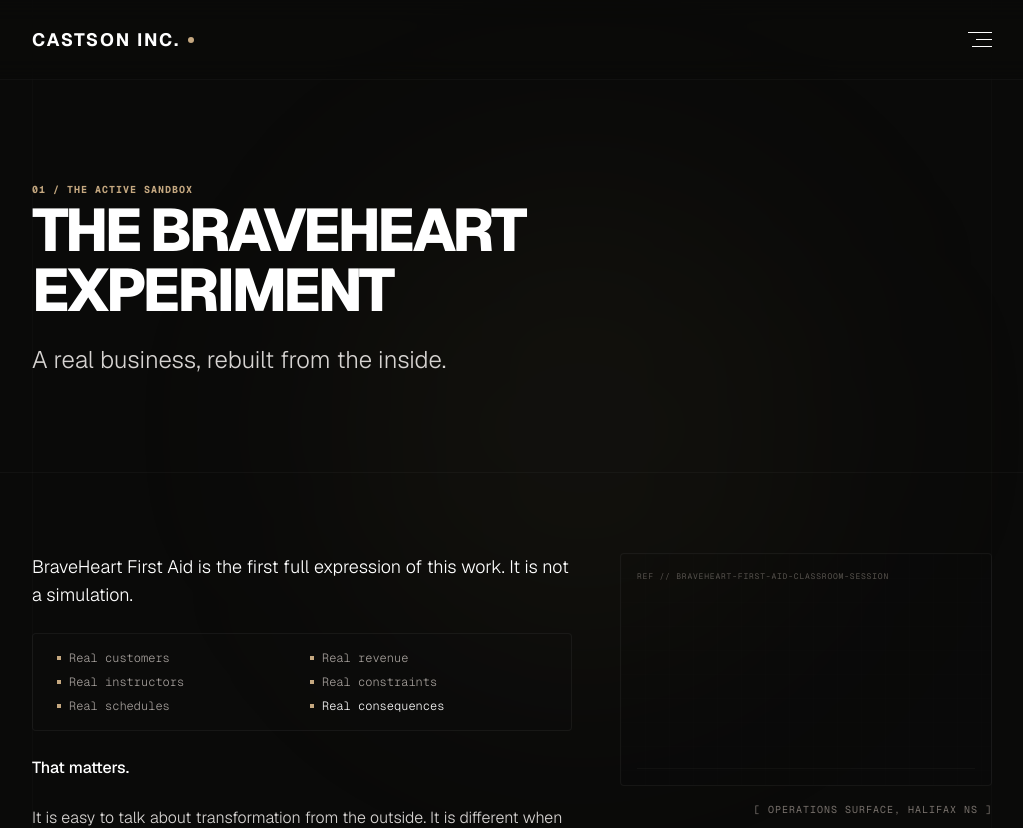
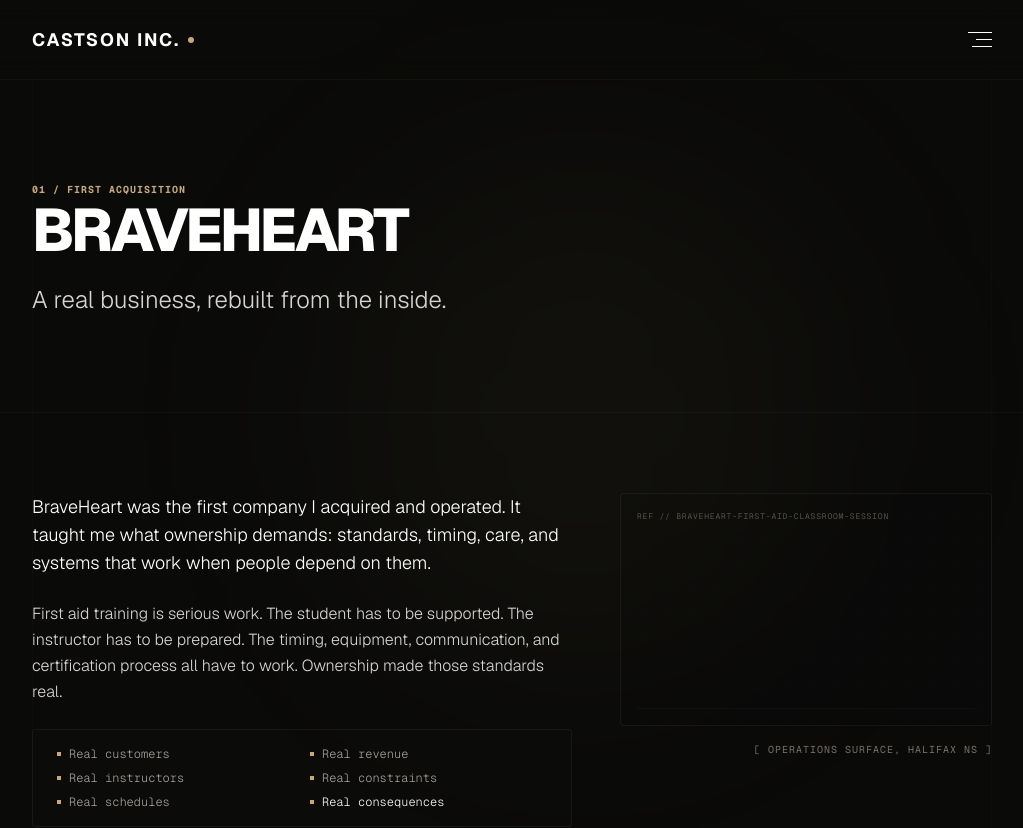
Before and after one commit to ee-prog/castson-site, a Next.js app: page /braveheart in a window 1280 px wide. Shown: the top 828 px of the page, without its empty margins (128-1151 px from the left). Built offline with nearby package versions, Linux system fonts and the light colour scheme.

Commit message:
Refactor BraveHeart references, changing experiment/sandbox framing to First Acquisition

```diff
--- a/src/app/braveheart/page.tsx
+++ b/src/app/braveheart/page.tsx
@@ -40,9 +40,9 @@ export default function BraveHeart() {
 
         <div className="mx-auto max-w-5xl w-full px-4 sm:px-6 lg:px-8 relative z-20">
           <div className="max-w-3xl space-y-6">
-            <span className="text-[10px] font-bold uppercase tracking-widest text-emerald-400 font-mono">01 / The Active Sandbox</span>
+            <span className="text-[10px] font-bold uppercase tracking-widest text-emerald-400 font-mono">01 / First Acquisition</span>
             <h1 className="text-4xl sm:text-6xl font-extrabold uppercase tracking-tighter text-white leading-none font-display">
-              The BraveHeart Experiment
+              BraveHeart
             </h1>
             <p className="text-xl sm:text-2xl text-zinc-300 font-light font-display">
               A real business, rebuilt from the inside.
@@ -59,7 +59,11 @@ export default function BraveHeart() {
             {/* Left: Narrative */}
             <div className="lg:col-span-7 space-y-6 text-zinc-300 font-light leading-relaxed text-sm sm:text-base">
               <p className="text-lg text-white">
-                BraveHeart First Aid is the first full expression of this work. It is not a simulation.
+                BraveHeart was the first company I acquired and operated. It taught me what ownership demands: standards, timing, care, and systems that work when people depend on them.
+              </p>
+
+              <p>
+                First aid training is serious work. The student has to be supported. The instructor has to be prepared. The timing, equipment, communication, and certification process all have to work. Ownership made those standards real.
               </p>
 
               <div className="grid grid-cols-1 sm:grid-cols-2 gap-2 sm:gap-4 py-4 px-6 rounded-sm bg-zinc-900/20 border border-white/5 font-mono text-xs text-zinc-400">
--- a/src/app/page.tsx
+++ b/src/app/page.tsx
@@ -139,12 +139,12 @@ export default function Home() {
           <div className="max-w-4xl space-y-12">
 
             <div className="border-l-2 border-emerald-400 pl-6 space-y-4 fade-up-element visible">
-              <span className="text-[9px] font-mono tracking-widest uppercase text-emerald-400">[ The Proof ]</span>
+              <span className="text-[9px] font-mono tracking-widest uppercase text-emerald-400">[ The First Acquisition ]</span>
               <h2 className="text-2xl sm:text-3xl font-bold uppercase text-white font-display">
                 BraveHeart First Aid
               </h2>
               <p className="text-zinc-300 font-light leading-relaxed">
-                BraveHeart was the first acquisition. It taught me what ownership demands: standards, timing, care, and systems that work when people depend on them.
+                BraveHeart was the first company I acquired and operated. It taught me what ownership demands: standards, timing, care, and systems that work when people depend on them.
               </p>
             </div>
 
@@ -162,7 +162,7 @@ export default function Home() {
               <div className="space-y-4">
                 <h4 className="text-xs font-mono font-bold uppercase text-emerald-400 tracking-wider">[ The Standard of Care ]</h4>
                 <p>
-                  First aid training has a moral centre. It is work done under pressure. At first, I thought of it as a case study for systems and software. But ownership quickly taught me something deeper.
+                  First aid training has a moral centre. It is work done under pressure. At first, I thought of it as a proof of ownership and systems discipline. But ownership quickly taught me something deeper.
                 </p>
                 <p>
                   It taught me that standard of care is everything. If the student isn&apos;t supported, if the timing is off, if the instructors don&apos;t have what they need, the system fails.
@@ -618,12 +618,12 @@ export default function Home() {
               >
                 <div className="absolute inset-0 bg-[linear-gradient(to_right,#ffffff01_1px,transparent_1px),linear-gradient(to_bottom,#ffffff01_1px,transparent_1px)] bg-[size:1.5rem_1.5rem] pointer-events-none"></div>
                 <div className="space-y-4 relative z-10">
-                  <span className="text-[9px] font-mono text-zinc-500 uppercase tracking-widest block">[ Project 01 ]</span>
+                  <span className="text-[9px] font-mono text-zinc-500 uppercase tracking-widest block">[ First Acquisition ]</span>
                   <h3 className="text-lg font-bold uppercase text-white font-display group-hover:text-emerald-400 transition-colors">
-                    The BraveHeart Experiment
+                    The First Acquisition
                   </h3>
                   <p className="text-xs text-zinc-400 font-light leading-relaxed">
-                    A real business, rebuilt from the inside to test operations, technology, and system transformation.
+                    BraveHeart was the first company I acquired and operated, serving as a real lesson in standards, timing, care, and systems.
                   </p>
                 </div>
                 <div className="flex items-center gap-1 text-[10px] font-mono font-bold uppercase text-emerald-400 group-hover:text-white transition-colors relative z-10">
--- a/src/components/footer.tsx
+++ b/src/components/footer.tsx
@@ -24,7 +24,7 @@ export default function Footer() {
           <div className="space-y-2 text-xs font-mono text-zinc-400">
             <div className="flex items-center gap-2">
               <span className="h-1 w-1 bg-emerald-500"></span>
-              <span>BraveHeart is the experiment.</span>
+              <span>BraveHeart is the first acquisition.</span>
             </div>
             <div className="flex items-center gap-2">
               <span className="h-1 w-1 bg-emerald-500"></span>
--- a/src/components/navbar.tsx
+++ b/src/components/navbar.tsx
@@ -7,7 +7,7 @@ import { ArrowUpRight } from "lucide-react";
 
 const navItems = [
   { name: "Home", href: "/" },
-  { name: "The BraveHeart Experiment", href: "/braveheart" },
+  { name: "BraveHeart", href: "/braveheart" },
   { name: "Ripley", href: "/ripley" },
   { name: "Field Notes", href: "/field-notes" },
   { name: "Now", href: "/now" },
```
